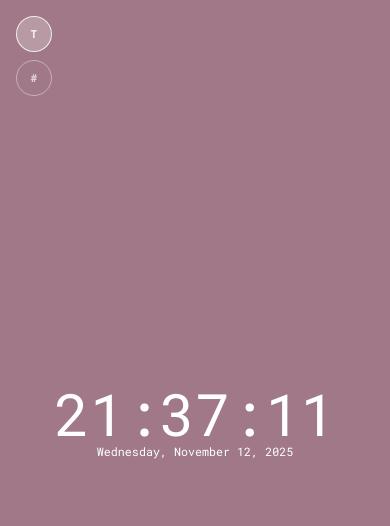
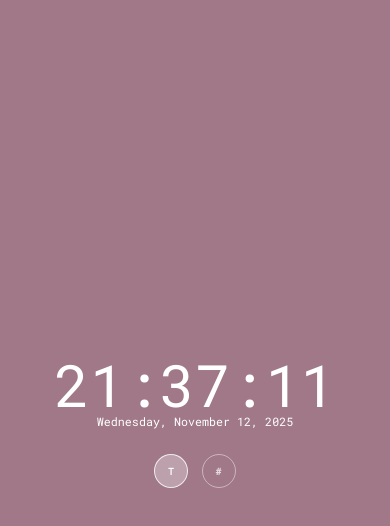
Before and after one commit to alvarotrapote/colour-o-clock, a plain HTML site: page index.html in a window 390 px wide. Drawn offline with nearby package versions, Linux system fonts and the light colour scheme.

Commit message:
Refactor touch handling in ClockApp to use horizontal swipe detection and update CSS for responsive clock layout

```diff
--- a/css/style.css
+++ b/css/style.css
@@ -168,12 +168,31 @@ textarea {
 }
 
 @media (max-width: 800px) {
+    .clock-container {
+        display: flex;
+        flex-direction: column;
+        justify-content: center;
+        align-items: center;
+    }
+
+    .clock {
+        position: static;
+        transform: none;
+        text-align: center;
+        margin-bottom: 1.5rem;
+    }
+
     .view-toggle {
-        top: 1rem;
-        left: 1rem;
+        position: static;
+        top: auto;
+        left: auto;
         transform: none;
-        gap: 0.5rem;
+        flex-direction: row;
+        gap: 0.85rem;
         padding: 0;
+        align-items: center;
+        justify-content: center;
+        order: 3;
     }
 
     .toggle-button {
@@ -183,16 +202,16 @@ textarea {
         border-radius: 999px;
         display: inline-flex;
         font-size: 0;
-        height: 36px;
+        height: 34px;
         justify-content: center;
         min-width: 0;
         padding: 0;
-        width: 36px;
-        opacity: 0.7;
+        width: 34px;
+        opacity: 0.75;
     }
 
     .toggle-button.active {
-        background: color-mix(in srgb, var(--toggle-color, currentColor) 25%, transparent);
+        background: color-mix(in srgb, var(--toggle-color, currentColor) 30%, transparent);
         border-color: color-mix(in srgb, var(--toggle-color, currentColor) 80%, transparent);
         opacity: 1;
     }
@@ -203,9 +222,9 @@ textarea {
 
     .toggle-button::after {
         content: attr(data-short-label);
-        font-size: 0.65rem;
+        font-size: 0.6rem;
         font-weight: 600;
-        letter-spacing: 0.05em;
+        letter-spacing: 0.08em;
         line-height: 1;
     }
 
--- a/js/app.js
+++ b/js/app.js
@@ -76,7 +76,7 @@ function calculateClockState(showTime) {
 function ClockApp() {
     const [showTime, setShowTime] = useState(true);
     const [clockState, setClockState] = useState(() => calculateClockState(true));
-    const touchStartYRef = useRef(null);
+    const touchStartXRef = useRef(null);
 
     useEffect(() => {
         function tick() {
@@ -109,29 +109,29 @@ function ClockApp() {
 
     function handleTouchStart(event) {
         if (event.touches && event.touches.length === 1) {
-            touchStartYRef.current = event.touches[0].clientY;
+            touchStartXRef.current = event.touches[0].clientX;
         }
     }
 
     function handleTouchEnd(event) {
-        if (touchStartYRef.current === null || !event.changedTouches || event.changedTouches.length === 0) {
-            touchStartYRef.current = null;
+        if (touchStartXRef.current === null || !event.changedTouches || event.changedTouches.length === 0) {
+            touchStartXRef.current = null;
             return;
         }
 
-        const touchEndY = event.changedTouches[0].clientY;
-        const deltaY = touchEndY - touchStartYRef.current;
+        const touchEndX = event.changedTouches[0].clientX;
+        const deltaX = touchEndX - touchStartXRef.current;
         const swipeThreshold = 40;
 
-        if (Math.abs(deltaY) >= swipeThreshold) {
-            if (deltaY < 0 && showTime) {
+        if (Math.abs(deltaX) >= swipeThreshold) {
+            if (deltaX < 0 && showTime) {
                 updateView(false);
-            } else if (deltaY > 0 && !showTime) {
+            } else if (deltaX > 0 && !showTime) {
                 updateView(true);
             }
         }
 
-        touchStartYRef.current = null;
+        touchStartXRef.current = null;
     }
 
     function renderToggleButton(label, shortLabel, isActive, onClick) {
```
